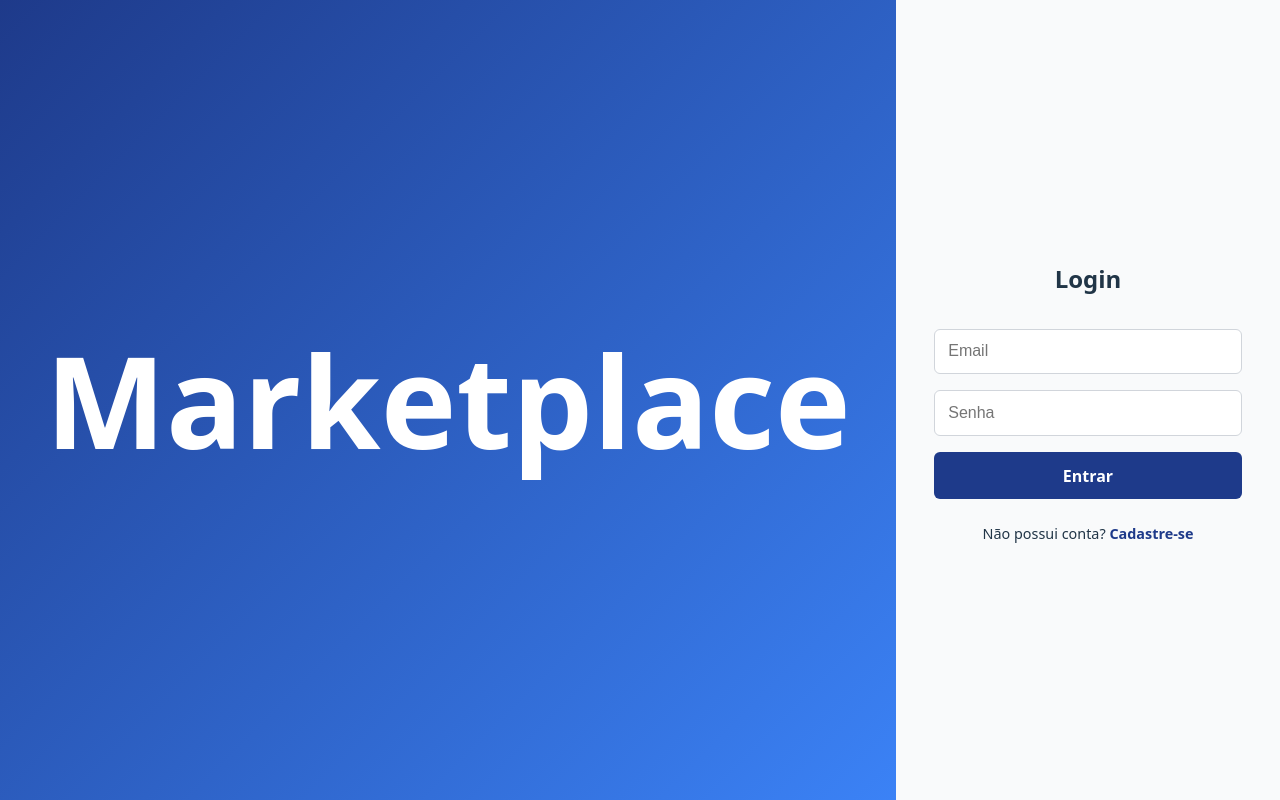
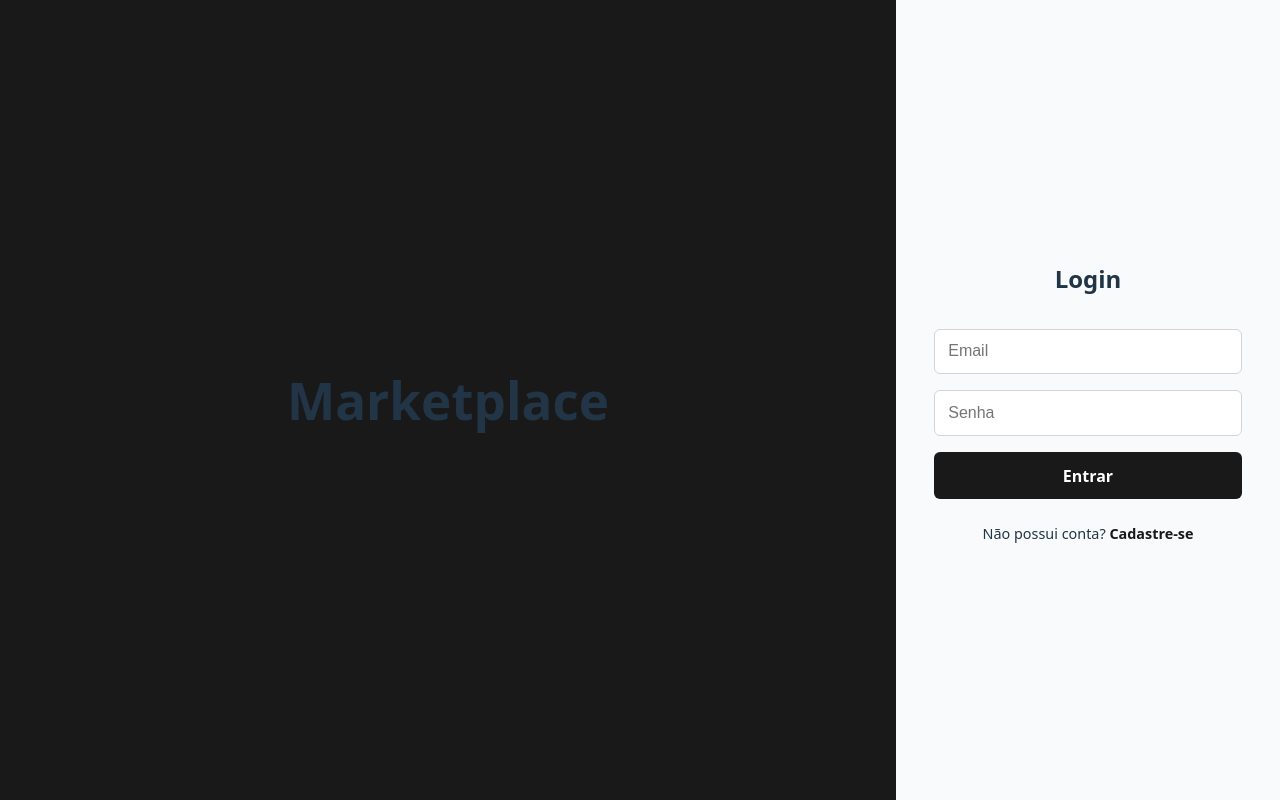
Before and after one commit to joaopedev/marketplace-cartas, a React (Vite) app: page /login in a window 1280 px wide. Built offline with nearby package versions, Linux system fonts and the light colour scheme.

Commit message:
Fix image and colors styles login;

```diff
--- a/src/pages/Login.styles.ts
+++ b/src/pages/Login.styles.ts
@@ -9,16 +9,21 @@ export const Container = styled.div`
 
 export const LeftSide = styled.div`
   width: 70%;
-  background: linear-gradient(135deg, #1e3a8a, #3b82f6);
+  background-color: #191919;
   display: flex;
   align-items: center;
   justify-content: center;
-  color: white;
 `;
 
 export const LogoWrapper = styled.div`
-  font-size: 2.5rem;
-  font-weight: bold;
+  display: flex;
+  align-items: center;
+  justify-content: center;
+
+  img {
+    max-width: 70%;
+    height: auto;
+  }
 `;
 
 export const RightSide = styled.div`
@@ -61,14 +66,14 @@ export const Button = styled.button`
   padding: 0.8rem;
   border-radius: 6px;
   border: none;
-  background-color: #1e3a8a;
+  background-color: #191919;
   color: white;
   font-weight: bold;
   cursor: pointer;
   transition: 0.2s;
 
   &:hover {
-    background-color: #2563eb;
+    background-color: grey;
   }
 `;
 
@@ -79,11 +84,11 @@ export const RegisterText = styled.p`
 `;
 
 export const StyledLink = styled(Link)`
-  color: #1e3a8a;
+  color: #191919;
   font-weight: bold;
   text-decoration: none;
 
   &:hover {
-    text-decoration: underline;
+    text-decoration: grey;
   }
 `;
```
